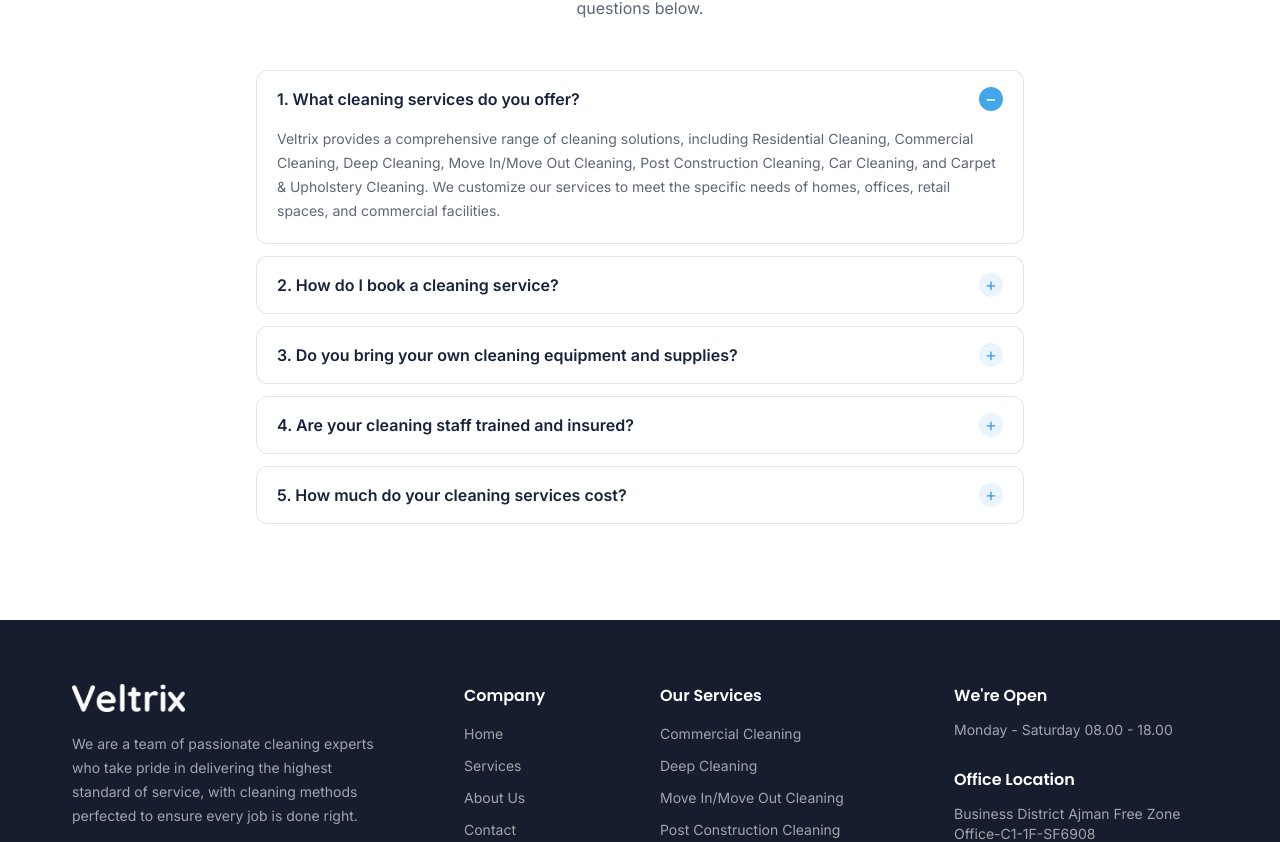
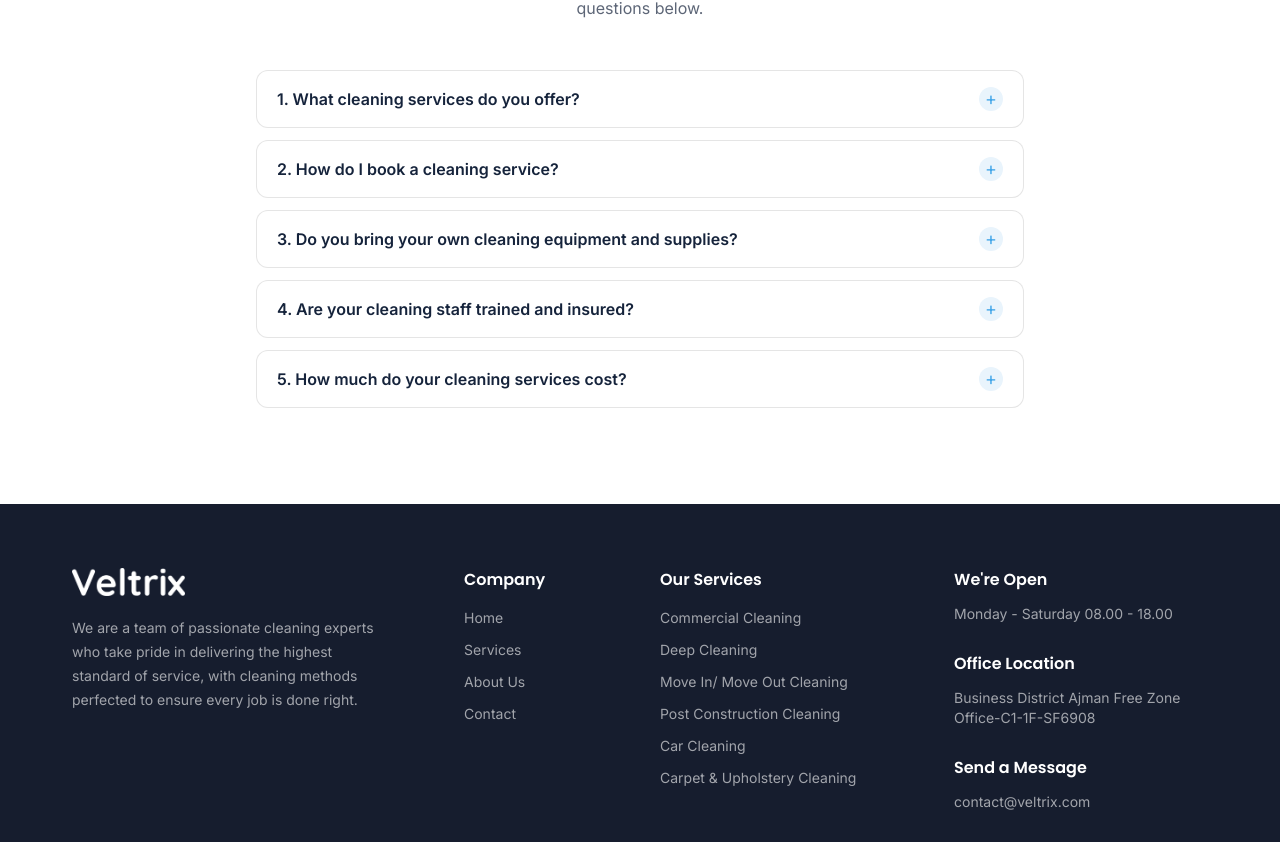
Before and after one commit to Suraj121704c/Veltrix-Website, a Next.js app: page /about in a window 1280 px wide. Shown: the part 1176-2018 px from the top of the page. Built offline with nearby package versions, Linux system fonts and the light colour scheme.

Commit message:
refactor: collapse FAQ default state, update Footer to use dynamic service links, and remove redundant services button from Hero

```diff
--- a/src/components/Faq.tsx
+++ b/src/components/Faq.tsx
@@ -27,7 +27,7 @@ const faqs = [
 ];
 
 export default function Faq() {
-  const [open, setOpen] = useState<number | null>(0);
+  const [open, setOpen] = useState<number | null>(null);
 
   return (
     <section className="bg-white">
--- a/src/components/Footer.tsx
+++ b/src/components/Footer.tsx
@@ -1,21 +1,13 @@
 import Image from "next/image";
 import Link from "next/link";
 import { images } from "@/utils/images";
+import { services } from "@/utils/services";
 
 const company = [
   { label: "Home", href: "/" },
   { label: "Services", href: "/#services" },
   { label: "About Us", href: "/about" },
   { label: "Contact", href: "/contact" },
-];
-
-const ourServices = [
-  "Commercial Cleaning",
-  "Deep Cleaning",
-  "Move In/Move Out Cleaning",
-  "Post Construction Cleaning",
-  "Car Cleaning",
-  "Carpet and Upholstery Cleaning",
 ];
 
 export default function Footer() {
@@ -59,13 +51,13 @@ export default function Footer() {
               Our Services
             </h3>
             <ul className="mt-4 space-y-3 text-sm">
-              {ourServices.map((item) => (
-                <li key={item}>
+              {services.map((service) => (
+                <li key={service.slug}>
                   <Link
-                    href="/#services"
+                    href={`/services/${service.slug}`}
                     className="text-white/60 transition-colors hover:text-primary"
                   >
-                    {item}
+                    {service.title}
                   </Link>
                 </li>
               ))}
--- a/src/components/Hero.tsx
+++ b/src/components/Hero.tsx
@@ -25,12 +25,6 @@ export default function Hero() {
             >
               Book Service Now
             </Link>
-            <a
-              href="#services"
-              className="rounded-full border border-black/10 px-7 py-3 text-sm font-semibold text-ink transition-colors hover:border-primary hover:text-primary"
-            >
-              Our Services
-            </a>
           </div>
         </div>
 
```
